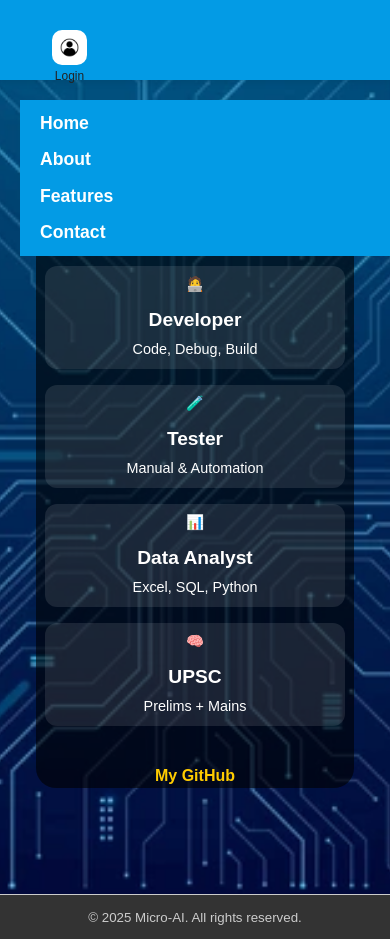
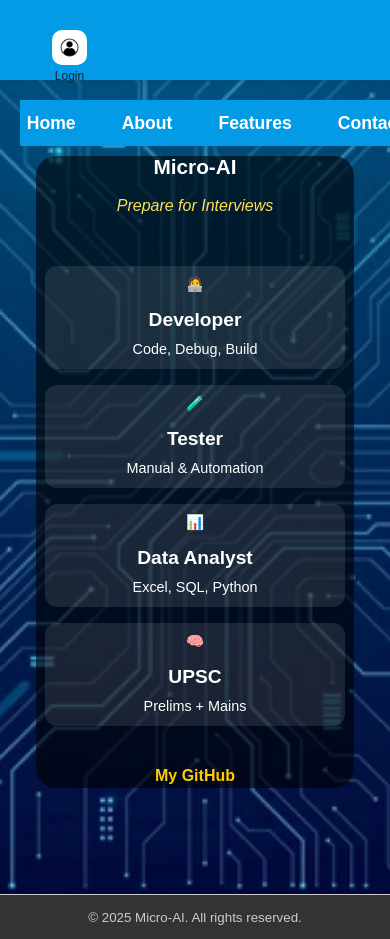
Before and after one commit to Chandanag8197/micro-AI, a React (Vite) app: page / in a window 390 px wide. Built offline with nearby package versions, Linux system fonts and the light colour scheme.

Commit message:
fourth commit 5

```diff
--- a/src/App.css
+++ b/src/App.css
@@ -326,9 +326,8 @@ main {
 @media (max-width: 600px) {
 
   .main-nav ul {
-    flex-direction: column;
     align-items: flex-start;
-    gap: 10px;
+    gap: 6px;
     background: #039be5;
     width: 100vw;
     padding: 10px 0;
```
